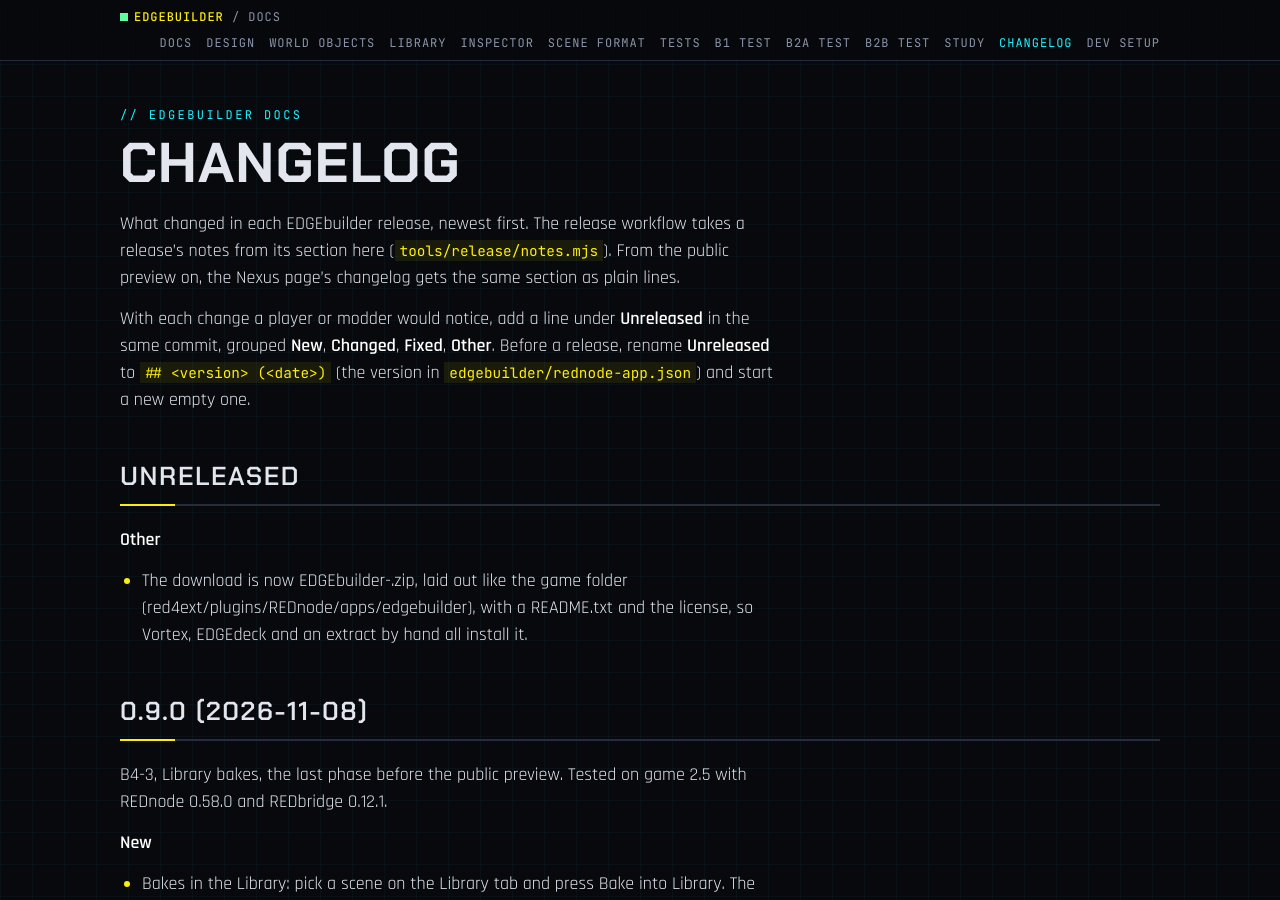
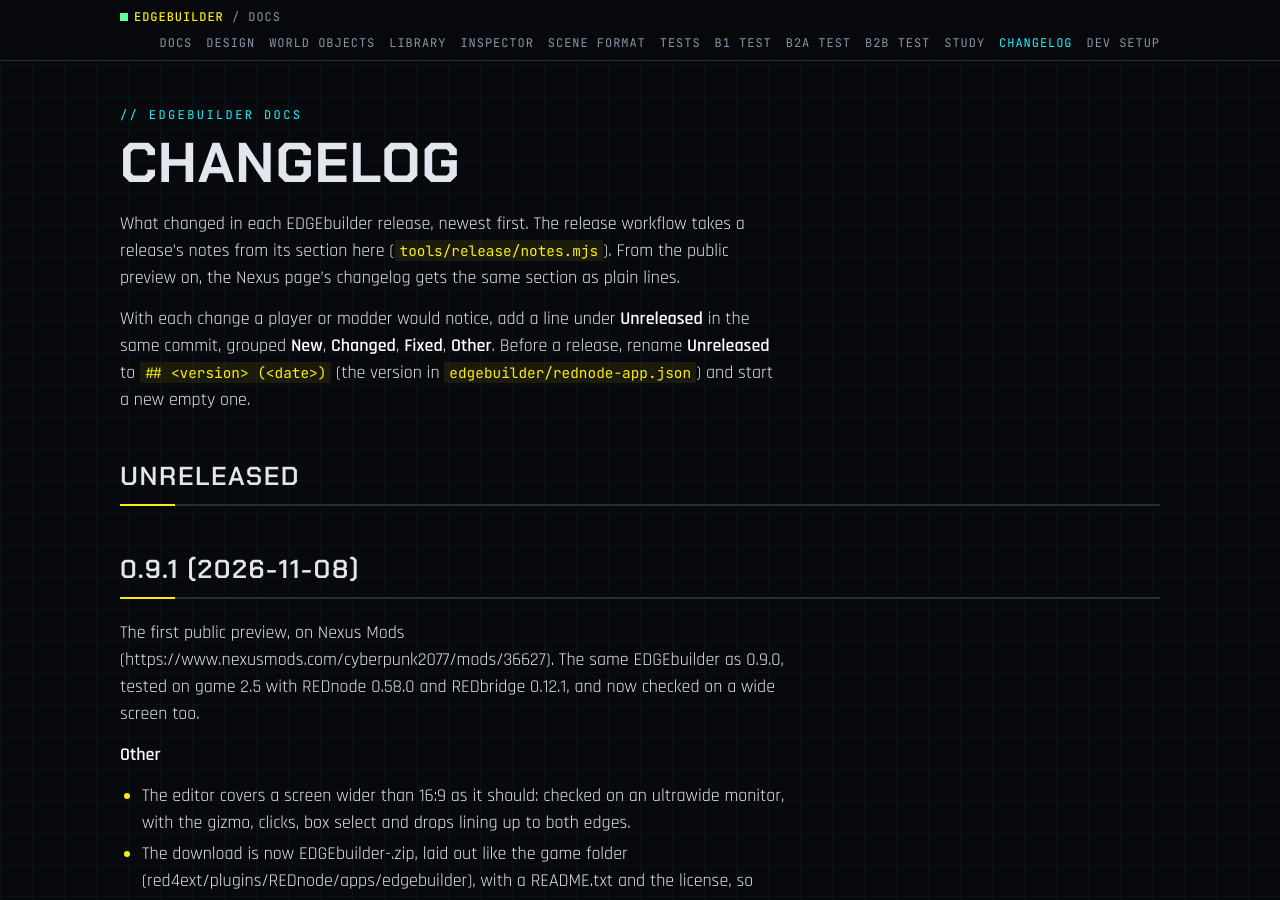
Before and after one commit to Edgemodders/EDGEbuilder, a Jekyll site: the page built from docs/changelog.md, in a window 1280 px wide and 900 px high. Built offline with Jekyll 4.4.1, drawn with Linux system fonts in a browser that asks for light colours.

Commit message:
Release prep 0.9.1: the first public preview; the wide-screen check passed
Co-Authored-By: Claude Opus 5.5 <noreply@anthropic.com>

```diff
--- a/docs/design.md
+++ b/docs/design.md
@@ -4,7 +4,7 @@ title: Design
 
 # EDGEbuilder design
 
-Draft 7, 2026-11-08 (draft 6 2026-11-05, draft 5 2026-11-03, draft 4 2026-10-29, draft 3 2026-10-23, draft 2 2026-10-18, draft 1 2026-10-13). Status: **B0 to B4 passed in game**, released as 0.9.0 (B4-3 Library bakes passed on 2026-11-08); the public preview comes next; B2c and later on game 2.5. Draft 7 plans B4-3, agreed with the owner on 2026-11-08: Library bakes are made and changed on the Library tab, and Include in project copies the bake's files only, never its scenes (see [Library bakes](#library-bakes-b4-3)). Draft 6 splits B4, agreed with the owner on 2026-11-05: B4-0 the solid probe (passed), B4-1 Bake to project, B4-2 the Solid switch, B4-3 Library bakes; every question it must settle is on [the test page](testing.md#b4-bake). Draft 5 plans B3-2 Save, agreed with the owner on 2026-11-03 (see [Scenes and the Library](#scenes-and-the-library-b3-2)). Draft 2 added B2c and the release stages, draft 3 B3c, NPCs and scenes through REDnode. Draft 4, after a review of the other EDGE repos agreed with the owner: a bake probe before B2c, the order B3, B4, B3c, B3b, B4b, quest places as B4c, the open REDcode project through a REDnode service, and the public preview without B3b.
+Draft 7, 2026-11-08 (draft 6 2026-11-05, draft 5 2026-11-03, draft 4 2026-10-29, draft 3 2026-10-23, draft 2 2026-10-18, draft 1 2026-10-13). Status: **B0 to B4 passed in game**, released as 0.9.0 (B4-3 Library bakes passed on 2026-11-08); **0.9.1 is the first public preview** (2026-11-08, the wide-screen check passed, on Nexus Mods); B2c and later on game 2.5. Draft 7 plans B4-3, agreed with the owner on 2026-11-08: Library bakes are made and changed on the Library tab, and Include in project copies the bake's files only, never its scenes (see [Library bakes](#library-bakes-b4-3)). Draft 6 splits B4, agreed with the owner on 2026-11-05: B4-0 the solid probe (passed), B4-1 Bake to project, B4-2 the Solid switch, B4-3 Library bakes; every question it must settle is on [the test page](testing.md#b4-bake). Draft 5 plans B3-2 Save, agreed with the owner on 2026-11-03 (see [Scenes and the Library](#scenes-and-the-library-b3-2)). Draft 2 added B2c and the release stages, draft 3 B3c, NPCs and scenes through REDnode. Draft 4, after a review of the other EDGE repos agreed with the owner: a bake probe before B2c, the order B3, B4, B3c, B3b, B4b, quest places as B4c, the open REDcode project through a REDnode service, and the public preview without B3b.
 
 EDGEbuilder is a world builder for Cyberpunk 2077: pick an asset from the game's own files, drop it into the live game, move it into place, arrange a scene, and bake the scene into a streaming sector that loads like any other mod. It runs as a [REDnode](https://github.com/Edgemodders/REDnode) package, so the editor is a web page over the game and the logic is Node. [REDbridge](https://github.com/Edgemodders/REDbridge) supplies the asset list and does the baking, [REDcode](https://github.com/Edgemodders/REDcode) holds the project the bake lands in, and [EDGEdeck](https://github.com/Edgemodders/EDGEdeck) installs both EDGEbuilder and what it bakes.
 
--- a/docs/testing.md
+++ b/docs/testing.md
@@ -677,3 +677,5 @@ Built on 2026-11-08: no change in the window or the mod since 0.9.0. The zip is
 | 2 | On the wide monitor: Edit on, select a crate (B3-2 step 16) | The gizmo sits on the crate; the panel at the right edge; the view's tint covers the whole width |
 | 3 | Click crates near the far left and the far right; box-select near each edge; drop at a click near each edge | Each click selects what it is on, the box takes what it covers, each drop lands where clicked |
 | 4 | Look at the help line | At the bottom centre of the wide screen |
+
+**Passed in game on 2026-11-08 on 0.9.1**, on the owner's wide monitor: every step as expected. EDGEdeck installed the new zip as a new version of EDGEbuilder. This also answers B3-2's step 16 (ultrawide), open since 0.6.7.
```
Also changed, not shown: CLAUDE.md (+1 -1 lines), docs/index.md (+1 -1 lines), README.md, docs/assets/brand/badges/status.svg, docs/changelog.md, 1 other file.
